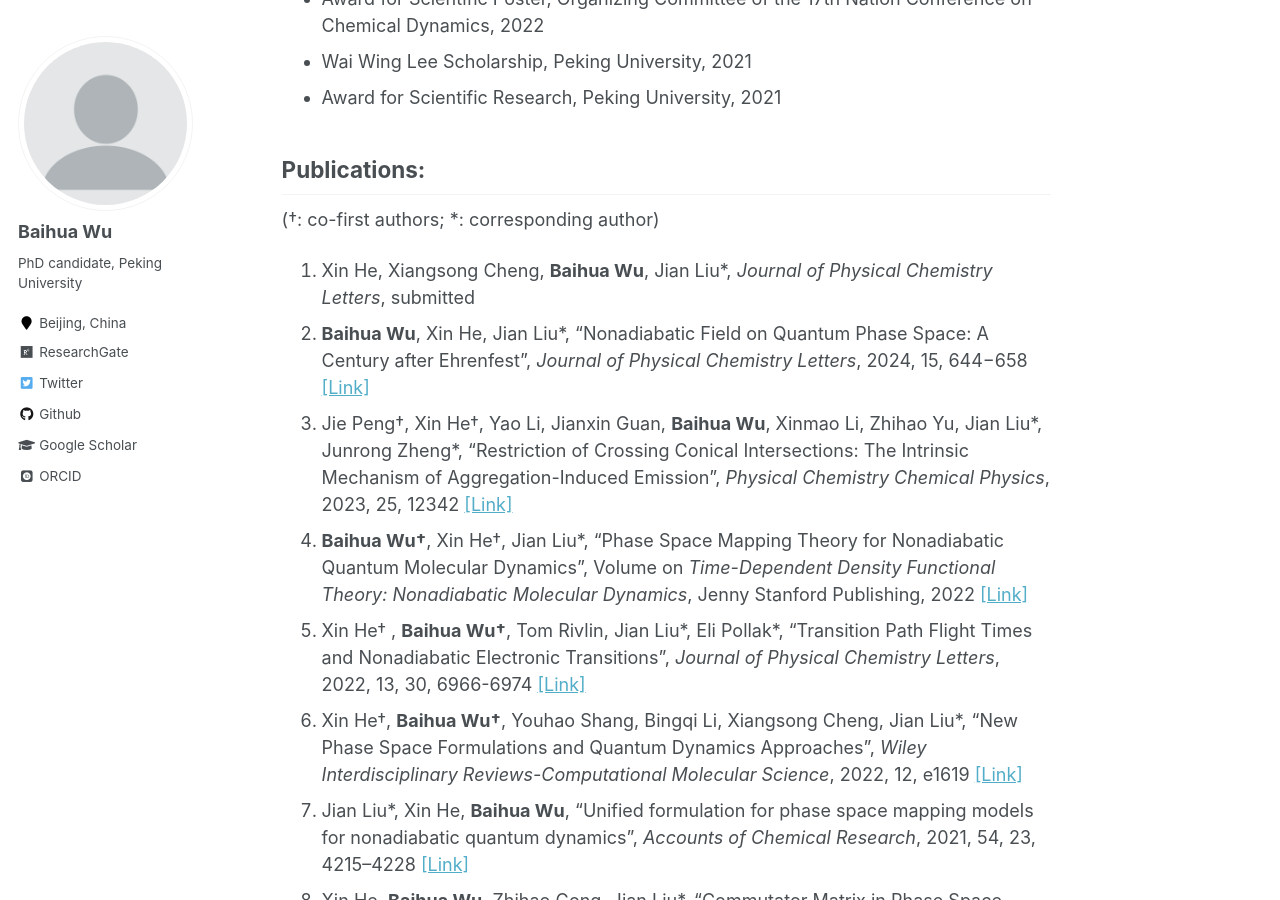
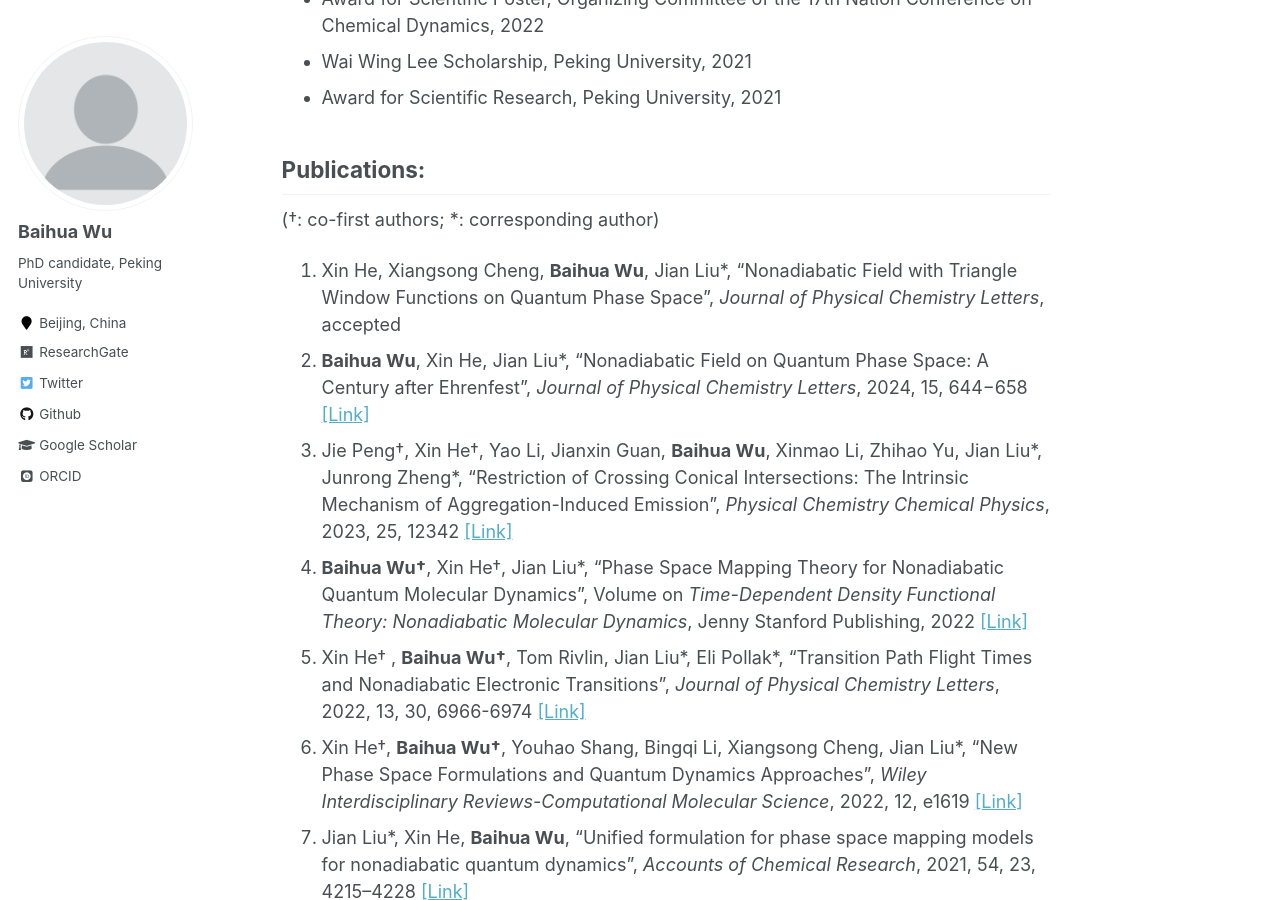
Before and after one commit to wubaihua/wubaihua.github.io, a Jekyll site: the page built from _pages/about.md, in a window 1280 px wide and 900 px high, scrolled down 1913 px. Built offline with Jekyll 4.4.1, drawn with Linux system fonts in a browser that asks for light colours; some web fonts are replaced.

Commit message:
2024-5-2

```diff
--- a/_pages/about.md
+++ b/_pages/about.md
@@ -85,7 +85,7 @@ Email: wubaihua[AT]pku.edu.cn;   wubaihua19[AT]gmail.com
 
 (†: co-first authors; \*: corresponding author)
 
-9.  Xin He, Xiangsong Cheng, **Baihua Wu**, Jian Liu\*, *Journal of Physical Chemistry Letters*, submitted
+9.  Xin He, Xiangsong Cheng, **Baihua Wu**, Jian Liu\*, "Nonadiabatic Field with Triangle Window Functions on Quantum Phase Space", *Journal of Physical Chemistry Letters*, accepted
 8. **Baihua Wu**, Xin He, Jian Liu\*, "Nonadiabatic Field on Quantum Phase Space: A Century after Ehrenfest", *Journal of Physical Chemistry Letters*, 2024, 15, 644−658 [[Link]](https://doi.org/10.1021/acs.jpclett.3c03385)
 7. Jie Peng†, Xin He†, Yao Li, Jianxin Guan, **Baihua Wu**, Xinmao Li, Zhihao Yu, Jian Liu\*, Junrong Zheng\*, "Restriction of Crossing Conical Intersections: The Intrinsic Mechanism of Aggregation-Induced Emission", *Physical Chemistry Chemical Physics*, 2023, 25, 12342 [[Link]](https://doi.org/10.1039/d2cp05256c)
 6. **Baihua Wu†**, Xin He†, Jian Liu\*, "Phase Space Mapping Theory for Nonadiabatic Quantum Molecular Dynamics", Volume on *Time-Dependent Density Functional Theory: Nonadiabatic Molecular Dynamics*, Jenny Stanford Publishing, 2022 [[Link]](https://www.taylorfrancis.com/chapters/edit/10.1201/9781003319214-11/)
```
